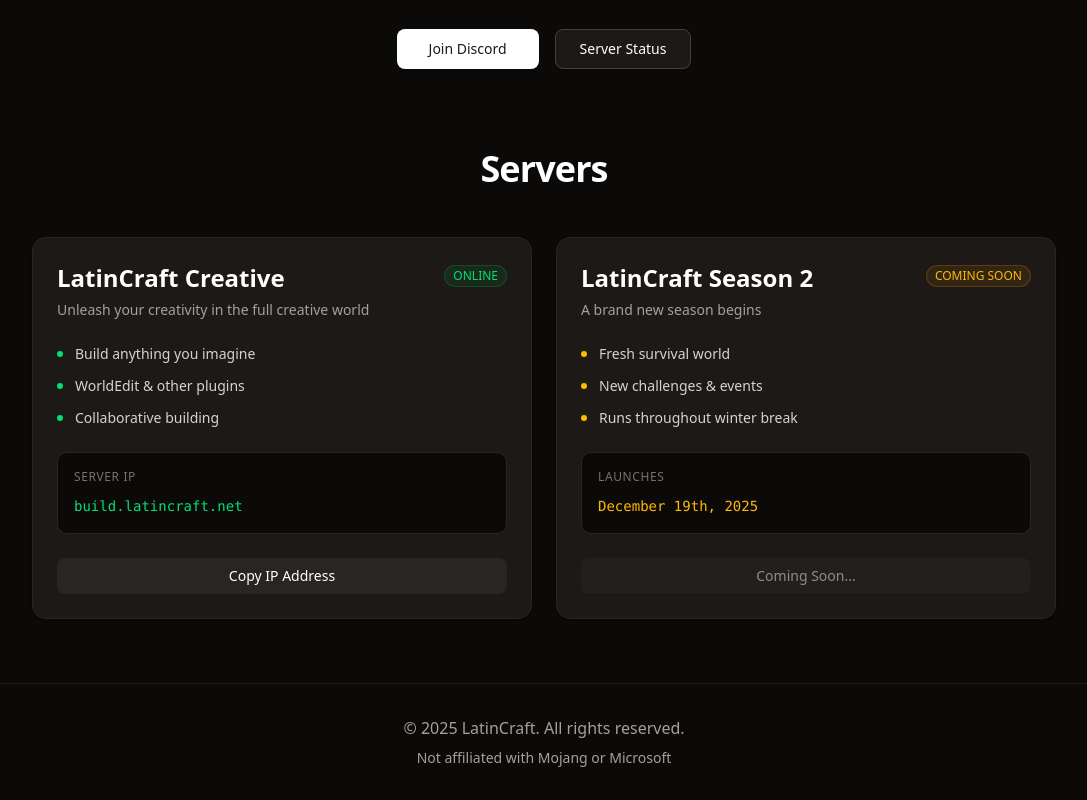
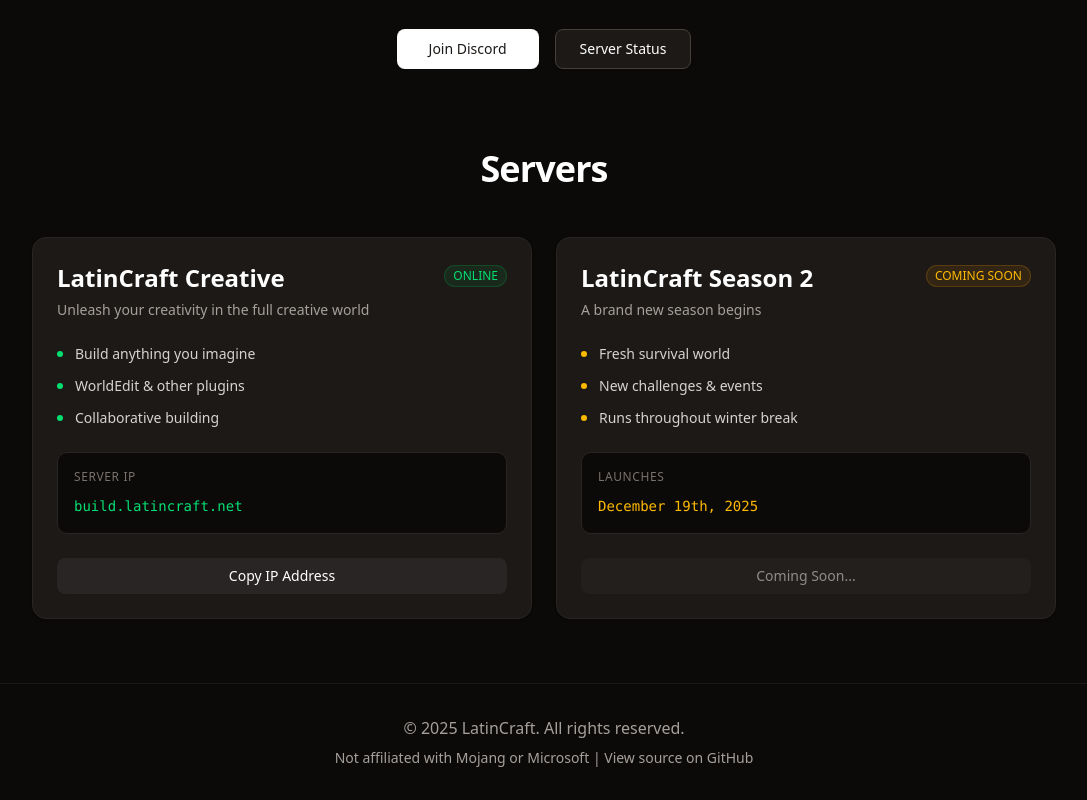
Before and after one commit to Static-o2/Latincraft, a SvelteKit app: page / in a window 1280 px wide. Shown: the part 256-1056 px from the top of the page, without its empty margins (96-1183 px from the left). Built offline with nearby package versions, Linux system fonts and the light colour scheme.

Commit message:
added github link

```diff
--- a/src/routes/+page.svelte
+++ b/src/routes/+page.svelte
@@ -166,7 +166,7 @@
 	<footer class="bg-stone-950 py-8 border-t border-stone-900">
 		<div class="container mx-auto px-4 text-center text-stone-400">
 			<p>&copy; 2025 LatinCraft. All rights reserved.</p>
-			<p class="text-sm mt-2">Not affiliated with Mojang or Microsoft</p>
+			<p class="text-sm mt-2">Not affiliated with Mojang or Microsoft | View source on <a class=" hover:underline" href="https://github.com/Static-o2/Latincraft">GitHub</a> </p>
 		</div>
 	</footer>
 </div>
--- a/src/routes/discord/+page.svelte
+++ b/src/routes/discord/+page.svelte
@@ -116,7 +116,7 @@
 	<footer class="bg-stone-950 py-8 border-t border-stone-900">
 		<div class="container mx-auto px-4 text-center text-stone-400">
 			<p>&copy; 2025 LatinCraft. All rights reserved.</p>
-			<p class="text-sm mt-2">Not affiliated with Mojang or Microsoft</p>
+			<p class="text-sm mt-2">Not affiliated with Mojang or Microsoft | View source on <a class=" hover:underline" href="https://github.com/Static-o2/Latincraft">GitHub</a> </p>
 		</div>
 	</footer>
 </div>
--- a/src/routes/status/+page.svelte
+++ b/src/routes/status/+page.svelte
@@ -207,7 +207,7 @@
 	<footer class="bg-stone-950 py-8 border-t border-stone-900">
 		<div class="container mx-auto px-4 text-center text-stone-400">
 			<p>&copy; 2025 LatinCraft. All rights reserved.</p>
-			<p class="text-sm mt-2">Not affiliated with Mojang or Microsoft</p>
+			<p class="text-sm mt-2">Not affiliated with Mojang or Microsoft | View source on <a class=" hover:underline" href="https://github.com/Static-o2/Latincraft">GitHub</a> </p>
 		</div>
 	</footer>
 </div>
```
